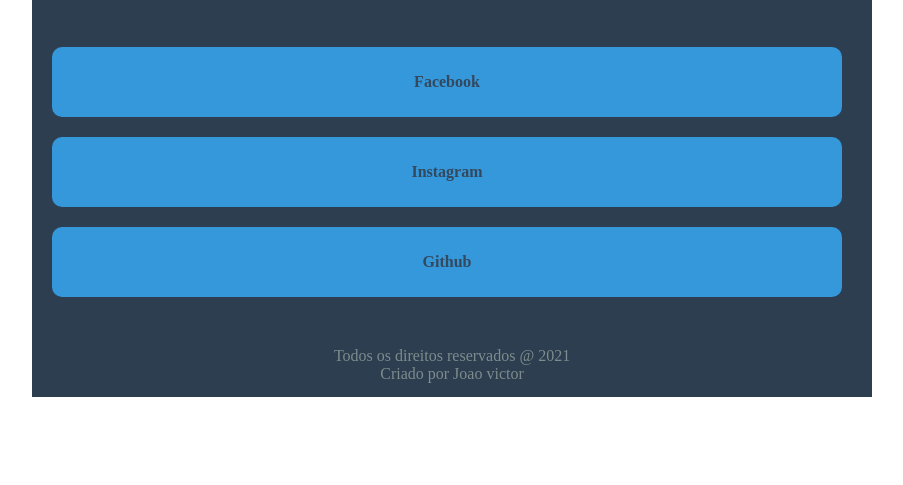
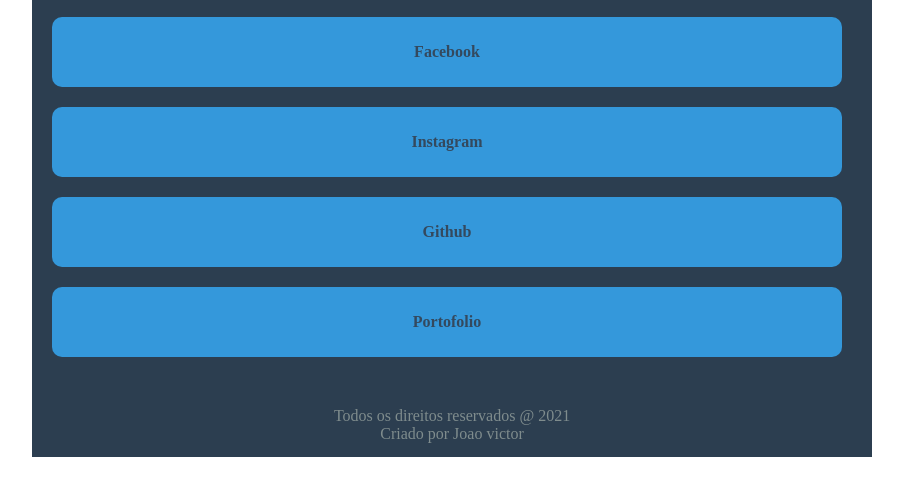
Before and after one commit to joaovictorcode/Meu-link, a plain HTML site: page index.html in a window 1280 px wide. Shown: the part 346-831 px from the top of the page, without its empty margins (188-1091 px from the left). Before the commit the page ends 800 px from the top, so only its background shows below. Drawn offline with Linux system fonts and the light colour scheme.

Commit message:
Update index.html

```diff
--- a/index.html
+++ b/index.html
@@ -28,6 +28,9 @@
 			<div class="link-box">
 				<a href="https://github.com/joaovictorcode" target="_blank">Github<a/>
 			</div>
+			<div class="link-box">
+				<a href="https://joaovictorcode.github.io/Portofolio/" target="_blank">Portofolio</a>
+			</div>
 		</section>
 		<footer>Todos os direitos reservados @ 2021<br><span>Criado por Joao victor</span></footer>
 	</div>
```
